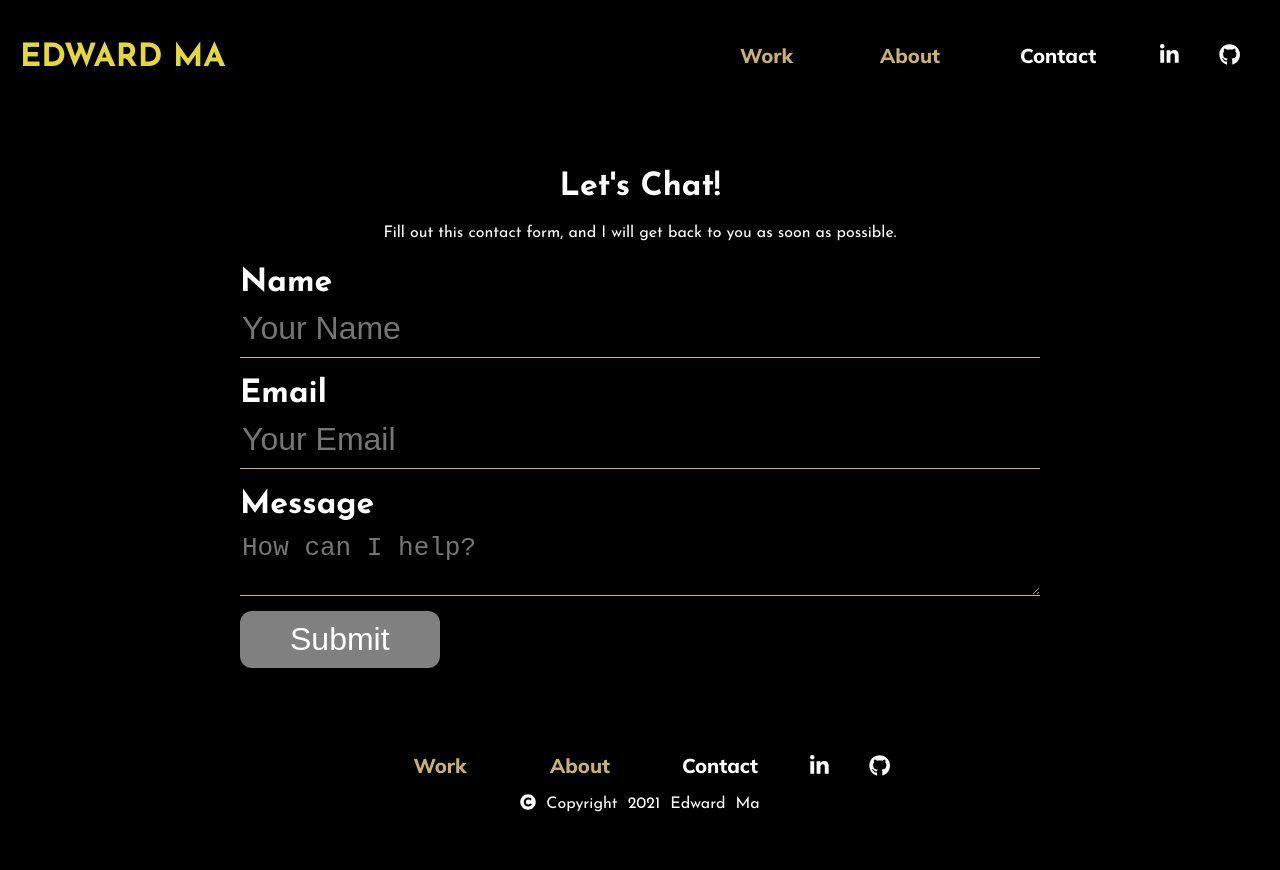
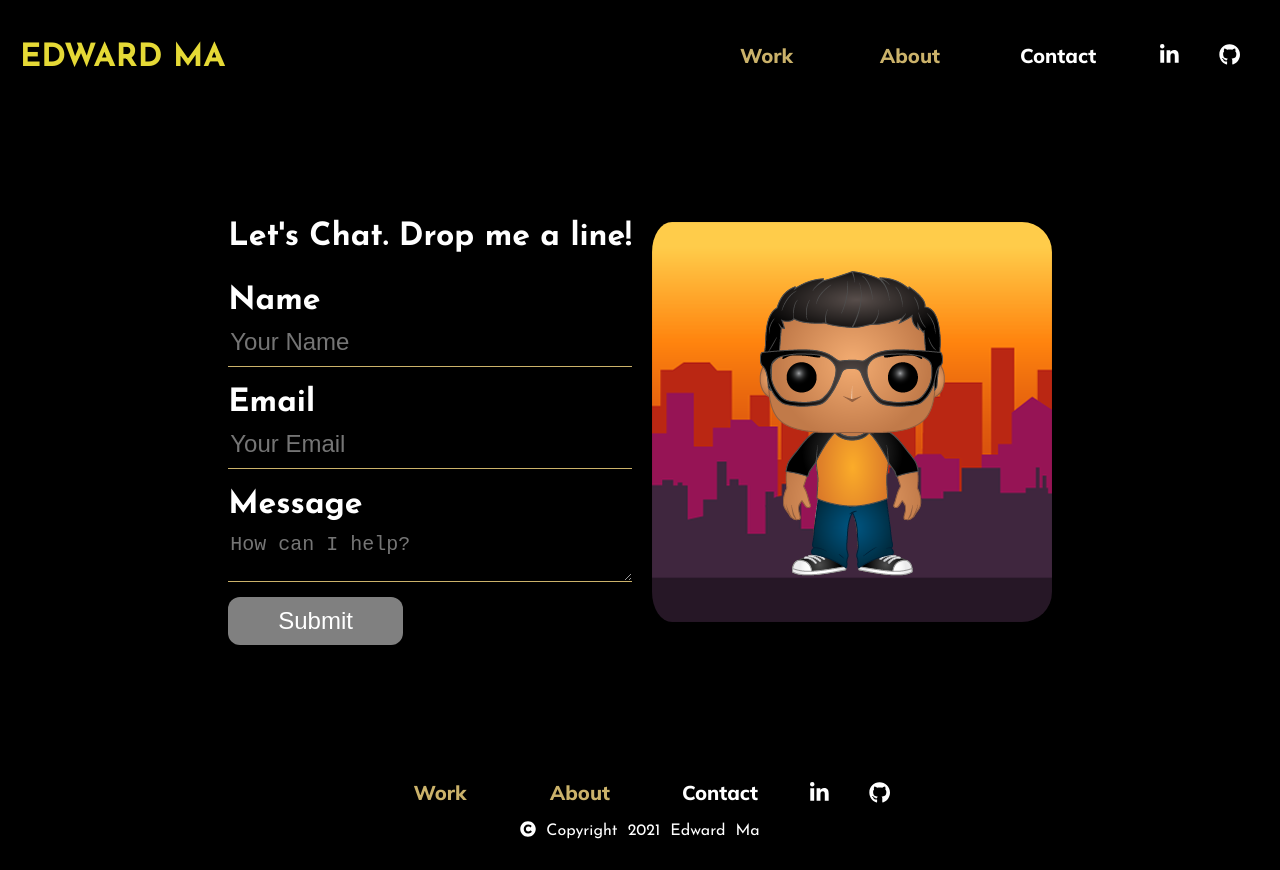
Before and after one commit to maahokgit/maahokgit.github.io, a React (Create React App) app: page /contact in a window 1280 px wide. Before the commit the page ends 843 px from the top, so only its background shows below. Built offline with nearby package versions, Linux system fonts and the light colour scheme.

Commit message:
modified css and added thank you message after form submission

```diff
--- a/src/containers/Footer/Footer.module.css
+++ b/src/containers/Footer/Footer.module.css
@@ -15,3 +15,10 @@ footer nav {
   font-size: medium;
   word-spacing: 5px;
 }
+
+@media (max-width: 800px) {
+  footer nav {
+    display: none;
+  }
+
+}
--- a/src/containers/content/ContactPage/ContactPage.js
+++ b/src/containers/content/ContactPage/ContactPage.js
@@ -1,6 +1,7 @@
 import emailjs from "emailjs-com";
 import { useEffect, useState } from "react";
 
+import funko_avi from "../../../assets/img/funko_avi2.png";
 import Style from "./ContactPage.module.css";
 
 const ContactPage = () => {
@@ -11,6 +12,7 @@ const ContactPage = () => {
 
   const [validateEmail, setValidateEmail] = useState(false);
   const [message, setMessage] = useState("");
+  const [formSuccess, setFormSuccess] = useState(false);
 
   const validateEmailHandler = (event) => {
     const emailReg = /^(([^<>()[\]\\.,;:\s@"]+(\.[^<>()[\]\\.,;:\s@"]+)*)|(".+"))@((\[[0-9]{1,3}\.[0-9]{1,3}\.[0-9]{1,3}\.[0-9]{1,3}\])|(([a-zA-Z\-0-9]+\.)+[a-zA-Z]{2,}))$/;
@@ -25,32 +27,27 @@ const ContactPage = () => {
 
   const sendEmail = (e) => {
     e.preventDefault();
-    console.log(e.target);
-    // emailjs
-    //   .sendForm(
-    //     process.env.REACT_APP_EMAILJI_SERVICE_ID,
-    //     process.env.REACT_APP_EMAILJI_TEMPLATE_ID,
-    //     e.target,
-    //     process.env.REACT_APP_EMAILJI_USER_ID
-    //   )
-    //   .then(
-    //     (result) => {
-    //       console.log(result.text);
-    //     },
-    //     (error) => {
-    //       console.log(error.text);
-    //     }
-    //   );
+    emailjs
+      .sendForm(
+        process.env.REACT_APP_EMAILJI_SERVICE_ID,
+        process.env.REACT_APP_EMAILJI_TEMPLATE_ID,
+        e.target,
+        process.env.REACT_APP_EMAILJI_USER_ID
+      )
+      .then(
+        (result) => {
+          if (result) {
+            setFormSuccess(true);
+          }
+        },
+        (error) => {
+          console.log(error.text);
+        }
+      );
   };
 
-  return (
-    <div className={Style.ContactPage}>
-      <h1>Let's Chat!</h1>
-      <p>
-        Fill out this contact form, and I will get back to you as soon as
-        possible.
-      </p>
-      <form className={Style.ContactForm} onSubmit={sendEmail}>
+  let formInput = (
+    <>
       <label>Name</label>
       <input type="text" name="from_name" placeholder="Your Name" />
       <label>Email</label>
@@ -64,7 +61,24 @@ const ContactPage = () => {
       <label>Message</label>
       <textarea name="message" placeholder="How can I help?" />
       <button disabled={!validateEmail}>Submit</button>
+    </>
+  );
+  return (
+    <div className={Style.ContactPage}>
+      <div className={Style.formContainer}>
+        <form className={Style.ContactForm} onSubmit={sendEmail}>
+          <h1>Let's Chat. Drop me a line!</h1>
+          {formSuccess ? (
+            <h3>
+              Message Sent! Thank you! <br /> <br />I will get back to you as soon as I see
+              it!
+            </h3>
+          ) : (
+            formInput
+          )}
         </form>
+        <img src={funko_avi} alt="funko avi" />
+      </div>
     </div>
   );
 };
--- a/src/containers/content/ContactPage/ContactPage.module.css
+++ b/src/containers/content/ContactPage/ContactPage.module.css
@@ -1,12 +1,12 @@
-.ContactPage {
-  text-align: center;
-}
-
 .ContactForm {
   display: flex;
   flex-flow: column;
-  max-width: 800px;
-  margin: auto;
+  padding-right: 10px;
+}
+
+h3 {
+  text-align: center;
+  color:#cbb26a;
 }
 
 .ContactForm span,
@@ -28,22 +28,23 @@
 }
 input[type="text"],
 input[type="email"] {
-    padding-bottom: 10px;
+  padding-bottom: 10px;
 }
 
 input[type="text"],
 input[type="email"],
 textarea {
-  font-size: xx-large;
+  font-size: x-large;
   background: none;
   border: none;
   border-bottom: 1px solid #cbb26a;
   color: white;
-  font-weight:normal;
+  font-weight: normal;
 }
 
 input[type="text"]:focus,
-input[type="email"]:focus, textarea:focus {
+input[type="email"]:focus,
+textarea:focus {
   outline: none;
   border-bottom: 1px solid white;
 }
@@ -58,7 +59,7 @@ button {
   text-decoration: none;
   display: inline-block;
   cursor: pointer;
-  font-size: xx-large;
+  font-size: x-large;
   width: fit-content;
   margin-top: 15px;
 }
@@ -70,6 +71,19 @@ button:hover:not([disabled]) {
 button:disabled {
   background: grey;
   cursor: not-allowed;
+}
+
+.formContainer {
+  display: flex;
+  flex-flow: row;
+  justify-content: center;
+  padding: 50px;
+  align-items: center;
+}
+
+.formContainer img {
+  padding-left: 10px;
+  border-radius: 30px;
 }
 
 @media (max-width: 800px) {
@@ -85,4 +99,16 @@ button:disabled {
     margin-left: auto;
     margin-right: auto;
   }
+
+  .formContainer img {
+    display: none;
+  }
+
+  .ContactPage {
+    text-align: center;
+  }
+
+  .ContactForm {
+    padding: 0;
+  }
 }
```
Also changed, not shown: src/assets/img/funko_avi.png (added), src/assets/img/funko_avi2.png (added). Lines whose indentation alone changed are shown as unchanged.
